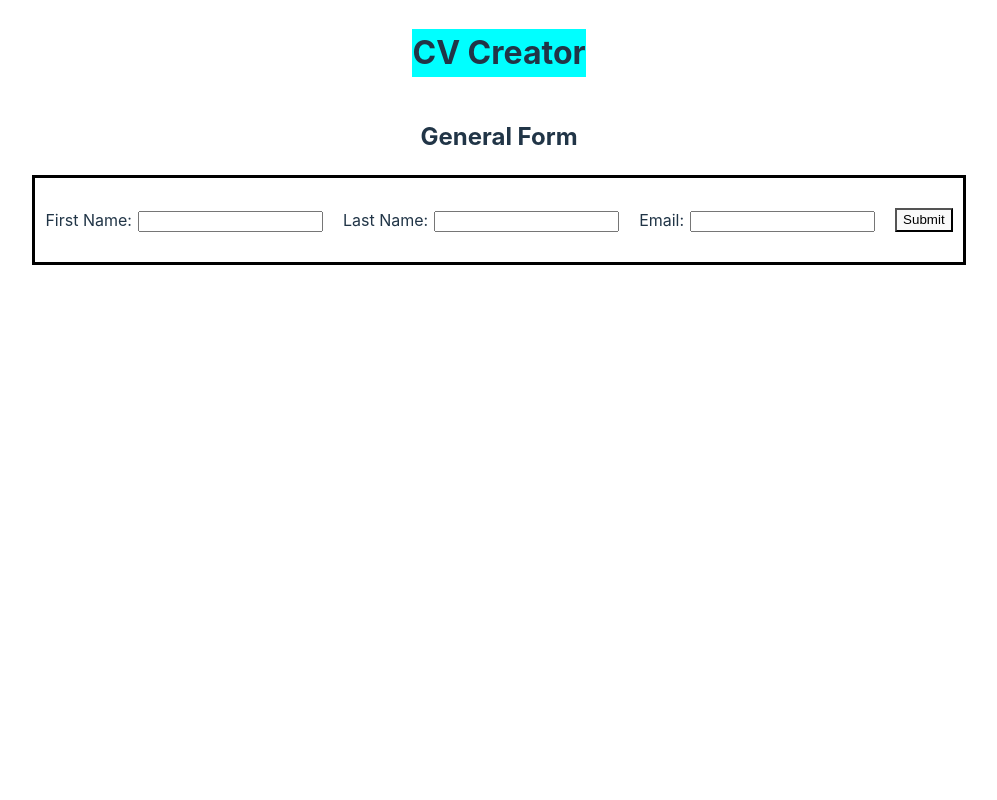
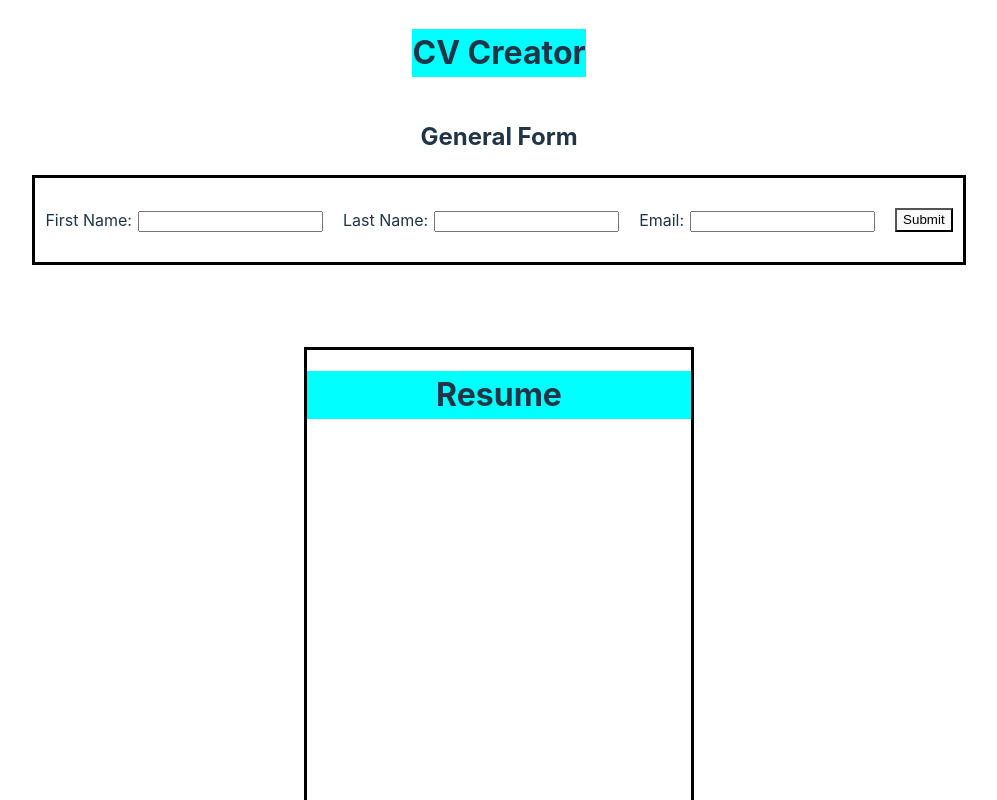
Before and after one commit to PhilipTimofeyev/cv-creator, a React (Vite) app: page / in a window 1280 px wide. Shown: the top 800 px of the page, without its empty margins (141-1138 px from the left). Built offline with nearby package versions, Linux system fonts and the light colour scheme.

Commit message:
Add CV html element and set up general info to pass form data as a prop

```diff
--- a/src/App.css
+++ b/src/App.css
@@ -1,7 +1,7 @@
-h1 {
+/* h1 {
   text-align: center;
   background-color: aqua;
-}
+} */
 
 .main-container {
   display: flex;
--- a/src/App.jsx
+++ b/src/App.jsx
@@ -2,13 +2,27 @@ import { useState } from 'react'
 import './components/GeneralForm.jsx'
 import './App.css'
 import { GeneralForm } from './components/GeneralForm.jsx'
+import { CV } from './components/CV.jsx'
 
 
 export default function MyApp() {
+
+  const [person, setPerson] = useState({
+    firstName: '',
+    lastName: '',
+    email: ''
+  });
+
+  const handleFormSubmit = (data) => {
+    setPerson(data)
+  };
+
   return (
     <div className='main-container'>
       <h1> CV Creator</h1>
-      <GeneralForm />
+      <GeneralForm onSubmit={handleFormSubmit} />
+      <p>{name}</p>
+      <CV person={person}/>
     </div>
   )
 }
--- /dev/null
+++ b/src/components/CV.jsx
@@ -0,0 +1,13 @@
+import { GeneralForm } from '../components/GeneralForm.jsx'
+
+export function CV({person: {firstName, lastName, email}}) {
+    return (
+    <div className="cv-container">
+        <h1>Resume</h1>
+        <div className="general">
+            <p>{firstName} {lastName}</p>
+            <p>{email}</p>
+        </div>
+    </div>
+    )
+}
--- a/src/components/GeneralForm.jsx
+++ b/src/components/GeneralForm.jsx
@@ -1,14 +1,19 @@
-import '../styles/general-form.css'
+import '../styles/general-form.css';
 import { useRef } from 'react'
 
-export function GeneralForm() {
+export function GeneralForm({onSubmit}) {
     const firstName = useRef('')
     const lastName = useRef('')
     const email = useRef('')
 
     const handleSubmit = (e) => {
         e.preventDefault();
-        console.log(e)
+        const generalInfo = {
+            firstName: firstName.current.value,
+            lastName: lastName.current.value,
+            email: email.current.value
+        }
+        onSubmit(generalInfo);
     }
 
     return (
@@ -18,22 +23,22 @@ export function GeneralForm() {
             <div>
                 <label>First Name:</label>
                 <input
-                 type='text'
-                 onChange={(e) => (firstName.current = e.target.value)}
+                    type='text'
+                    ref={firstName}
                  />
             </div>
             <div>
                 <label>Last Name:</label>
                 <input
                     type='text'
-                    onChange={(e) => (lastName.current = e.target.value)}
+                    ref={lastName}
                 />
             </div>
             <div>
                 <label>Email:</label>
                 <input
                     type='text'
-                    onChange={(e) => (email.current = e.target.value)}
+                    ref={email}
                 />
             </div>
             <button type="submit">Submit</button>
--- a/src/styles/general-form.css
+++ b/src/styles/general-form.css
@@ -8,3 +8,22 @@
 .form label {
     margin-right: 6px;
 }
+
+h1 {
+  text-align: center;
+  background-color: aqua;
+}
+
+
+/* RESUME */
+
+.cv-container {
+  margin-top: 50px;
+  width: 30vw;
+  height: 75vh;
+  border: solid black;
+}
+
+.general {
+  text-align: right;
+}
```
